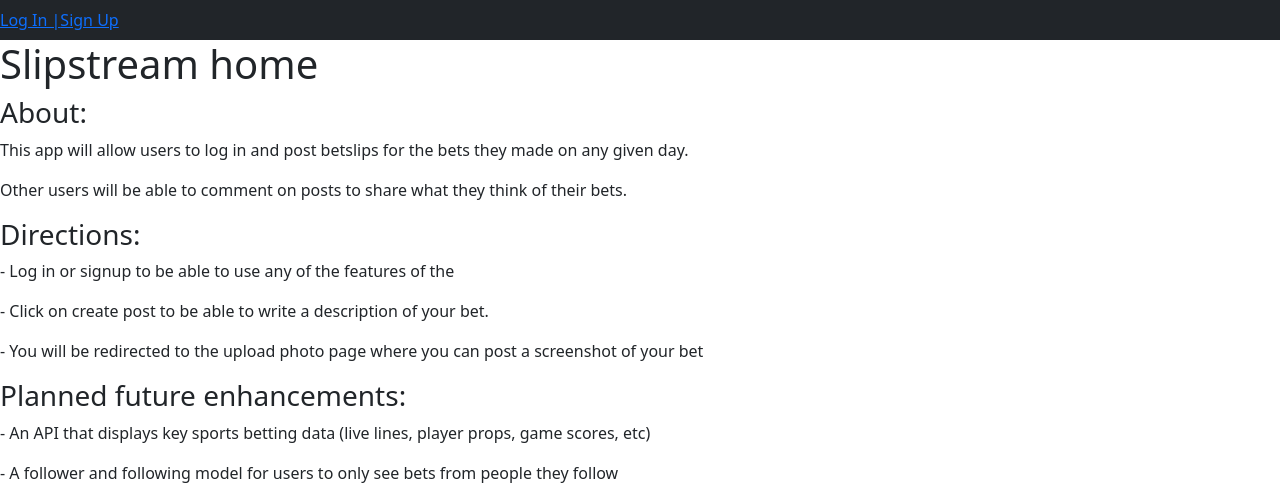
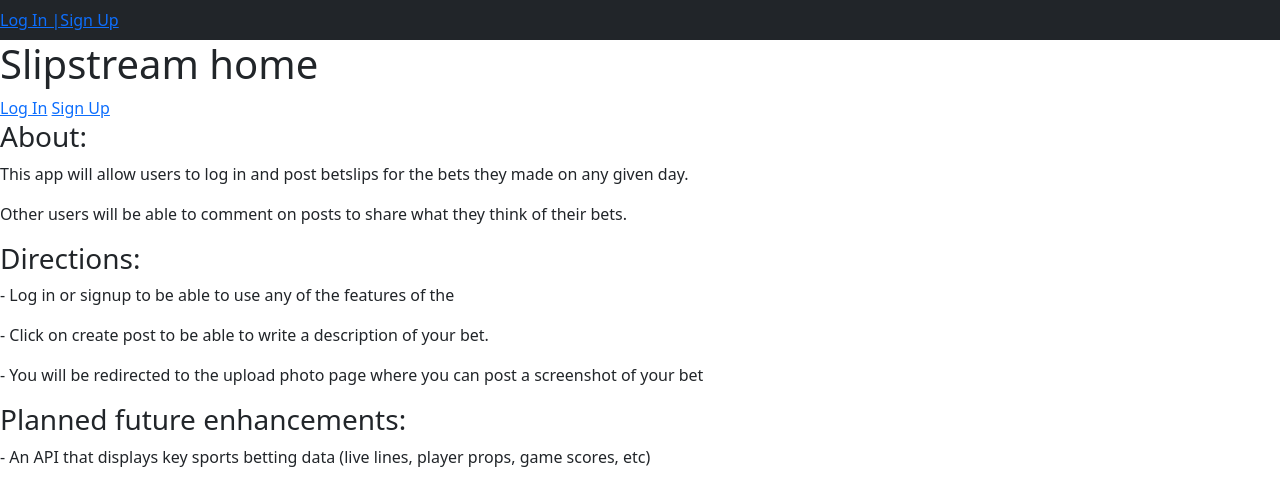
Before and after one commit to anandpatel48/Slipstream, a Django app: page / in a window 1280 px wide. Shown: the top 483 px of the page. Run offline with Django 4.2, Linux system fonts and the light colour scheme; some libraries are stand-ins or nearby versions.

Commit message:
adjusted home page

```diff
--- a/main_app/templates/home.html
+++ b/main_app/templates/home.html
@@ -1,6 +1,8 @@
 {% extends 'base.html' %}
 {% block content %}
 <h1>Slipstream home</h1>
+<a href = "/accounts/login">Log In</a>
+<a href = "/accounts/signup">Sign Up</a>
 <h3>About:</h3>
 <p>This app will allow users to log in and post betslips for the bets they made on any given day.</p>
 <p>Other users will be able to comment on posts to share what they think of their bets.</p>
```
